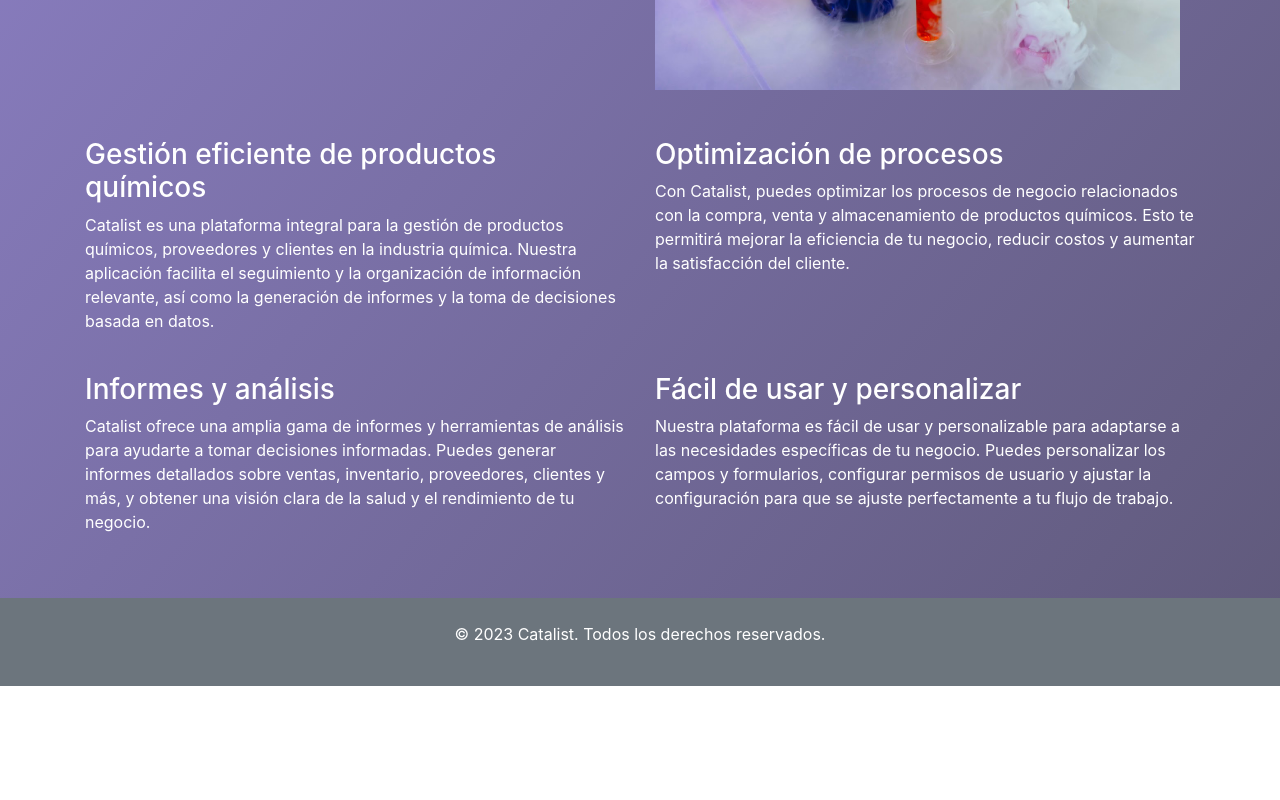
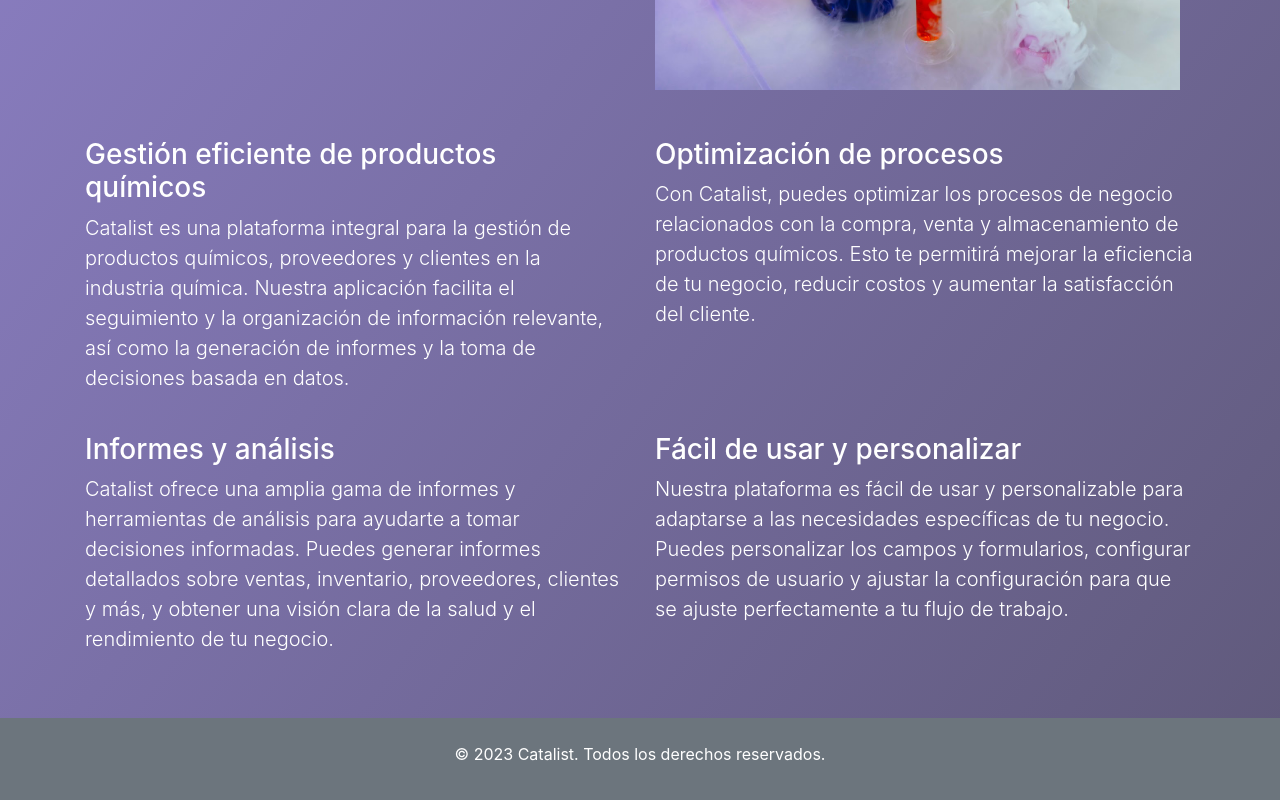
Before and after one commit to eloi-torres/Catalist, a website: page menu.html in a window 1280 px wide. Shown: the part 882-1682 px from the top of the page. Before the commit the page ends 1568 px from the top, so only its background shows below. Drawn offline with nearby package versions, Linux system fonts and the light colour scheme.

Commit message:
Update menu.html

```diff
--- a/menu.html
+++ b/menu.html
@@ -186,13 +186,13 @@
         <div class="row">
             <div class="col-md-6">
                 <h3>Gestión eficiente de productos químicos</h3>
-                <p>Catalist es una plataforma integral para la gestión de productos químicos, proveedores y clientes en
+                <p class="lead">Catalist es una plataforma integral para la gestión de productos químicos, proveedores y clientes en
                     la industria química. Nuestra aplicación facilita el seguimiento y la organización de información
                     relevante, así como la generación de informes y la toma de decisiones basada en datos.</p>
             </div>
             <div class="col-md-6">
                 <h3>Optimización de procesos</h3>
-                <p>Con Catalist, puedes optimizar los procesos de negocio relacionados con la compra, venta y
+                <p class="lead">Con Catalist, puedes optimizar los procesos de negocio relacionados con la compra, venta y
                     almacenamiento de productos químicos. Esto te permitirá mejorar la eficiencia de tu negocio, reducir
                     costos y aumentar la satisfacción del cliente.</p>
             </div>
@@ -200,13 +200,13 @@
         <div class="row mt-4">
             <div class="col-md-6">
                 <h3>Informes y análisis</h3>
-                <p>Catalist ofrece una amplia gama de informes y herramientas de análisis para ayudarte a tomar decisiones
+                <p class="lead">Catalist ofrece una amplia gama de informes y herramientas de análisis para ayudarte a tomar decisiones
                     informadas. Puedes generar informes detallados sobre ventas, inventario, proveedores, clientes y más,
                     y obtener una visión clara de la salud y el rendimiento de tu negocio.</p>
             </div>
             <div class="col-md-6">
                 <h3>Fácil de usar y personalizar</h3>
-                <p>Nuestra plataforma es fácil de usar y personalizable para adaptarse a las necesidades específicas de tu
+                <p class="lead">Nuestra plataforma es fácil de usar y personalizable para adaptarse a las necesidades específicas de tu
                     negocio. Puedes personalizar los campos y formularios, configurar permisos de usuario y ajustar la
                     configuración para que se ajuste perfectamente a tu flujo de trabajo.</p>
             </div>
```
